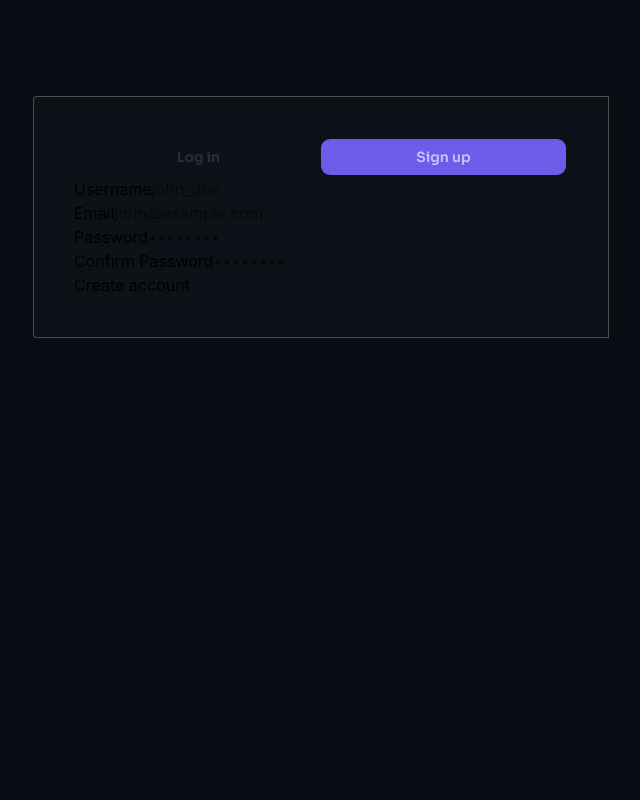
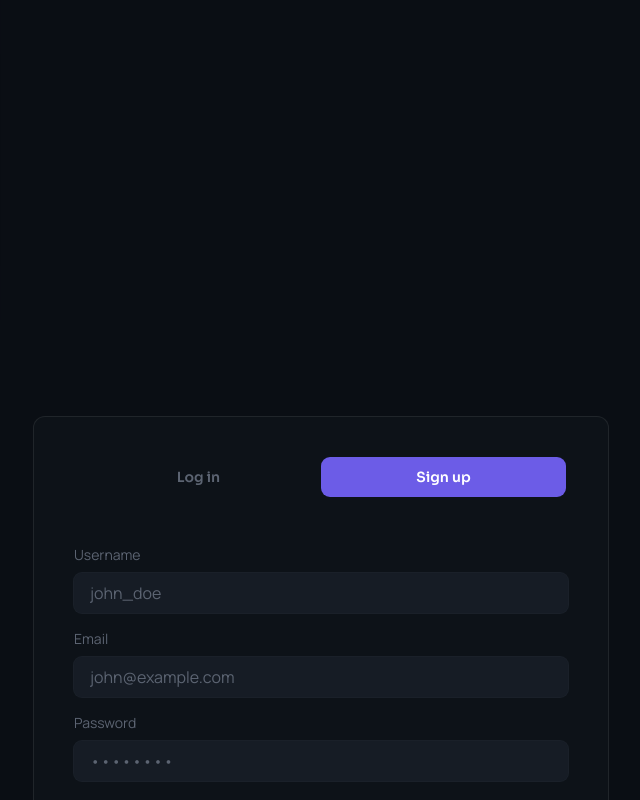
Before and after one commit to RamboGj/chat-wep-app, a React (Vite) app in the folder frontend/: page /auth in a window 1280 px wide. Both pictures are taken after a click on the button "Sign up". Shown: the top 800 px of the page, without its empty margins (319-959 px from the left). Built offline with nearby package versions, Linux system fonts and the light colour scheme.

Commit message:
feat: Button atom + Login Form styles + Sign up Form styles

```diff
--- a/frontend/package.json
+++ b/frontend/package.json
@@ -17,6 +17,7 @@
     "@tanstack/react-router": "^1.170.18",
     "@tanstack/react-router-devtools": "^1.167.0",
     "@tanstack/router": "^0.0.1-beta.53",
+    "lucide-react": "^1.24.0",
     "react": "^19.2.7",
     "react-dom": "^19.2.7",
     "tailwind-merge": "^3.6.0",
--- /dev/null
+++ b/frontend/src/components/atoms/Button/Button.tsx
@@ -0,0 +1,30 @@
+import type { ComponentProps } from 'react'
+import { tv } from 'tailwind-variants'
+
+export interface ButtonProps extends ComponentProps<'button'> {
+  variant?: 'default' | 'ghost'
+  label: string
+}
+
+const button = tv({
+  slots: {
+    wrapper:
+      'rounded-lg hover:cursor-pointer py-3 px-8 bg-brand-500 hover:bg-brand-400 focus:border-0 outline-1 outline-white-08  transition-colors duration-300 outline-offset-[-2px]',
+    labelWrapper: 'text-white text-sm font-sora font-bold',
+  },
+})
+
+export function Button({
+  //   variant = 'default',
+  className,
+  label,
+  ...rest
+}: ButtonProps) {
+  const { labelWrapper, wrapper } = button({ className })
+
+  return (
+    <button className={wrapper({ className })} {...rest}>
+      <span className={labelWrapper()}>{label}</span>
+    </button>
+  )
+}
--- a/frontend/src/components/atoms/Input/Input.tsx
+++ b/frontend/src/components/atoms/Input/Input.tsx
@@ -7,7 +7,7 @@ interface InputProps extends ComponentProps<'input'> {
 
 const input = tv({
   slots: {
-    wrapper: 'flex flex-col gap-y-1',
+    wrapper: 'flex flex-col gap-y-2',
     labelWrapper: 'font-manrope font-normal text-gray-300 text-sm',
     inputWrapper:
       'px-4 py-2 rounded-lg bg-gray-600 hover:bg-gray-700 ring-1 ring-gray-500 focus:outline-none focus:ring-2 focus:ring-brand-500 focus:bg-gray-700 placeholder:font-manrope font-manrope text-gray-100 placeholder:text-gray-300 transition-all duration-500',
--- a/frontend/src/components/atoms/Tab/Tab.tsx
+++ b/frontend/src/components/atoms/Tab/Tab.tsx
@@ -8,11 +8,16 @@ interface TabProps extends ComponentProps<'button'> {
 }
 
 const tab = tv({
-  base: 'flex items-center px-12 py-2 justify-center rounded-[9px] border-0 font-sora font-semibold text-sm bg-gray-800 text-gray-400 data-[active=true]:text-brand-100 data-[active=true]:bg-brand-500 data-[active=false]:hover:bg-gray-700 hover:cursor-pointer transition-color duration-300',
+  base: 'relative z-10 flex items-center px-12 py-2 justify-center rounded-[9px] border-0 font-sora font-semibold text-sm bg-transparent text-gray-300 hover:cursor-pointer transition-colors duration-300',
+  variants: {
+    active: {
+      true: 'text-white',
+    },
+  },
 })
 
 export function Tab({ title, active, className, ...rest }: TabProps) {
-  const tabStyles = tab({ className })
+  const tabStyles = tab({ active, className })
 
   return (
     <button
--- a/frontend/src/index.css
+++ b/frontend/src/index.css
@@ -28,6 +28,8 @@
 
   --font-sora: 'Sora', sans-serif;
   --font-manrope: 'Manrope', sans-serif;
+
+  --animate-showContent: showContent 400ms cubic-bezier(0.16, 1, 0.3, 1);
 }
 
 /* @layer base {
@@ -40,6 +42,18 @@
 
 html {
   @apply bg-gray-900;
+}
+
+@keyframes showContent {
+  from {
+    opacity: 0;
+    transform: translateY(1rem) scale(0.75);
+  }
+
+  to {
+    opacity: 1;
+    transform: translateY(0) scale(1);
+  }
 }
 
 /* :root {
--- a/frontend/src/modules/auth/components/LoginForm.tsx
+++ b/frontend/src/modules/auth/components/LoginForm.tsx
@@ -1,12 +1,16 @@
 import type { ComponentProps } from 'react'
 import { Input } from '../../../components/atoms/Input/Input'
+import { Button } from '@/components/atoms/Button/Button'
 
 // eslint-disable-next-line @typescript-eslint/no-empty-object-type
 interface LoginFormProps extends ComponentProps<'form'> {}
 
 export function LoginForm({ ...rest }: LoginFormProps) {
   return (
-    <form className="flex flex-col space-y-4 mt-12" {...rest}>
+    <form
+      className="flex flex-col space-y-4 mt-12 animate-showContent"
+      {...rest}
+    >
       <Input
         label="Email"
         type="email"
@@ -23,7 +27,7 @@ export function LoginForm({ ...rest }: LoginFormProps) {
         placeholder="••••••••"
       />
 
-      <button type="submit">Log in</button>
+      <Button className="mt-10" label="Log in" type="submit" />
     </form>
   )
 }
--- a/frontend/src/modules/auth/components/SignupForm.tsx
+++ b/frontend/src/modules/auth/components/SignupForm.tsx
@@ -1,3 +1,5 @@
+import { Button } from '@/components/atoms/Button/Button'
+import { Input } from '@/components/atoms/Input/Input'
 import type { ComponentProps } from 'react'
 
 // eslint-disable-next-line @typescript-eslint/no-empty-object-type
@@ -5,48 +7,43 @@ interface SignupFormProps extends ComponentProps<'form'> {}
 
 export function SignupForm({ ...rest }: SignupFormProps) {
   return (
-    <form {...rest}>
-      <fieldset>
-        <label htmlFor="username">Username</label>
-        <input
+    <form
+      className="flex flex-col space-y-4 mt-12 animate-showContent"
+      {...rest}
+    >
+      <Input
+        label="Username"
         type="text"
         name="username"
         id="username"
         placeholder="john_doe"
       />
-      </fieldset>
 
-      <fieldset>
-        <label htmlFor="email">Email</label>
-        <input
+      <Input
+        label="Email"
         type="email"
         name="email"
         id="email"
         placeholder="john@example.com"
       />
-      </fieldset>
 
-      <fieldset>
-        <label htmlFor="password">Password</label>
-        <input
+      <Input
+        label="Password"
         type="password"
         name="password"
         id="password"
         placeholder="••••••••"
       />
-      </fieldset>
 
-      <fieldset>
-        <label htmlFor="confirm_password">Confirm Password</label>
-        <input
+      <Input
+        label="Confirm Password"
         type="password"
         name="confirm_password"
         id="confirm_password"
         placeholder="••••••••"
       />
-      </fieldset>
 
-      <button type="submit">Create account</button>
+      <Button className="mt-10" label="Create account" type="submit" />
     </form>
   )
 }
--- a/frontend/src/modules/auth/pages/AuthPage.tsx
+++ b/frontend/src/modules/auth/pages/AuthPage.tsx
@@ -1,4 +1,4 @@
-import { useState } from 'react'
+import { useEffect, useRef, useState } from 'react'
 import { SignupForm } from '../components/SignupForm'
 import { LoginForm } from '../components/LoginForm'
 import { Tab } from '../../../components/atoms/Tab/Tab'
@@ -23,20 +23,43 @@ const TABS = [
 
 export function AuthPage() {
   const [currentTab, setCurrentTab] = useState<AuthTab>(AuthTab.LOGIN)
+  const [indicatorStyle, setIndicatorStyle] = useState({
+    width: 0,
+    x: 0,
+  })
+  const tabsRef = useRef<(HTMLButtonElement | null)[]>([])
 
   const FORM_COMPONENT = new Map([
     [AuthTab.LOGIN, <LoginForm />],
     [AuthTab.SIGNUP, <SignupForm />],
   ])
 
+  useEffect(() => {
+    const activeIndex = TABS.findIndex((tab) => tab.value === currentTab)
+    const el = tabsRef.current[activeIndex]
+
+    if (el) {
+      setIndicatorStyle({
+        width: el.offsetWidth,
+        x: el.offsetLeft,
+      })
+    }
+  }, [currentTab])
+
   return (
-    <div className="bg-gray-800 mx-auto max-w-xl my-24 border border-white-25 rounded-l p-10">
-      <div className="flex p-0.5 rounded-lg">
-        {TABS.map((tab) => {
+    <div className="relative">
+      <div className="w-80 h-80 backdrop-blur-[300px]" />
+
+      <div className="bg-gray-800 mx-auto max-w-xl my-24 border border-white-08 rounded-xl p-10">
+        <div className="flex p-0.5 rounded-lg relative">
+          {TABS.map((tab, index) => {
             const isActive = currentTab === tab.value
 
             return (
               <Tab
+                ref={(el) => {
+                  tabsRef.current[index] = el
+                }}
                 className="w-90"
                 active={isActive}
                 value={tab.value}
@@ -46,9 +69,18 @@ export function AuthPage() {
               />
             )
           })}
+
+          <div
+            className="absolute top-0 left-0 h-full rounded-[9px] bg-brand-500 transition-all duration-300"
+            style={{
+              width: indicatorStyle.width,
+              transform: `translateX(${indicatorStyle.x}px)`,
+            }}
+          />
         </div>
 
         {FORM_COMPONENT.get(currentTab)}
       </div>
+    </div>
   )
 }
```
Also changed, not shown: 1 other file (tests, documents, lock files or other folders). Lines whose indentation alone changed are shown as unchanged.
